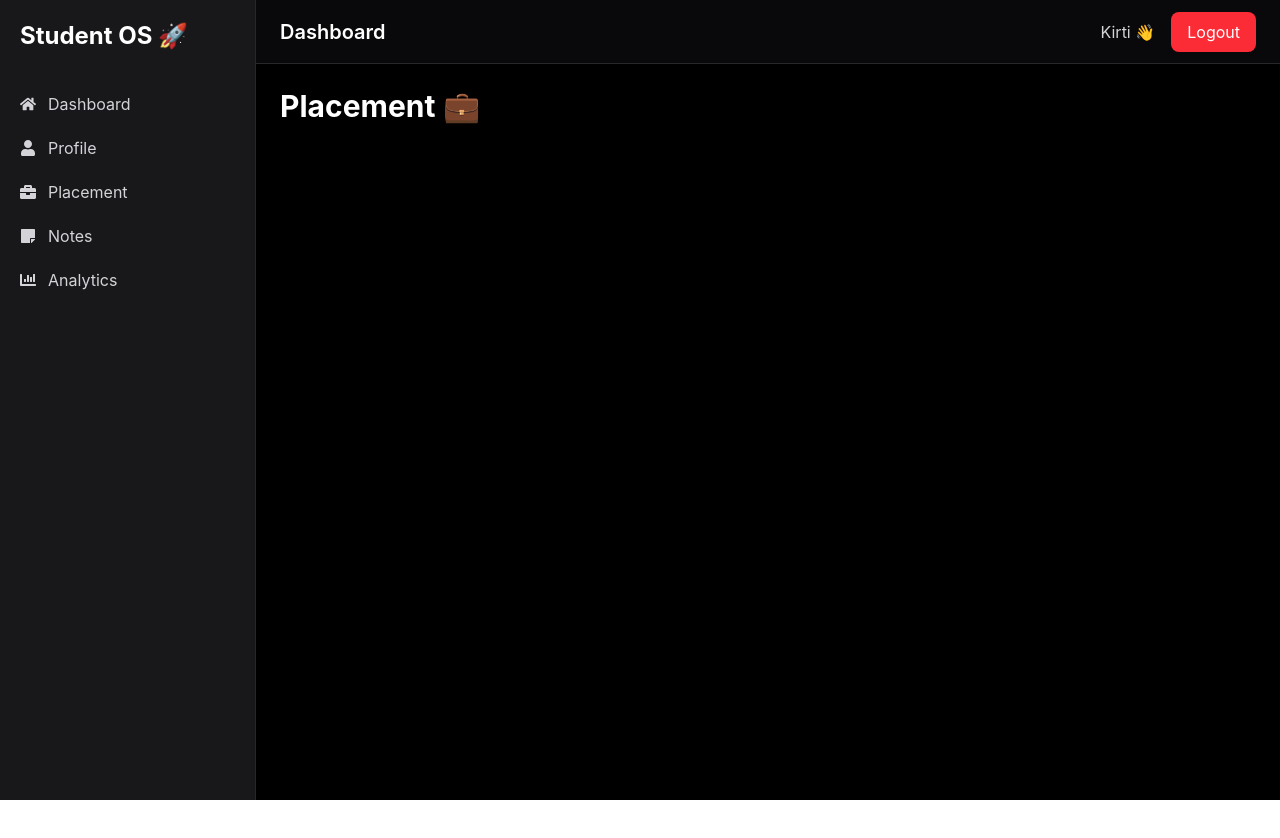
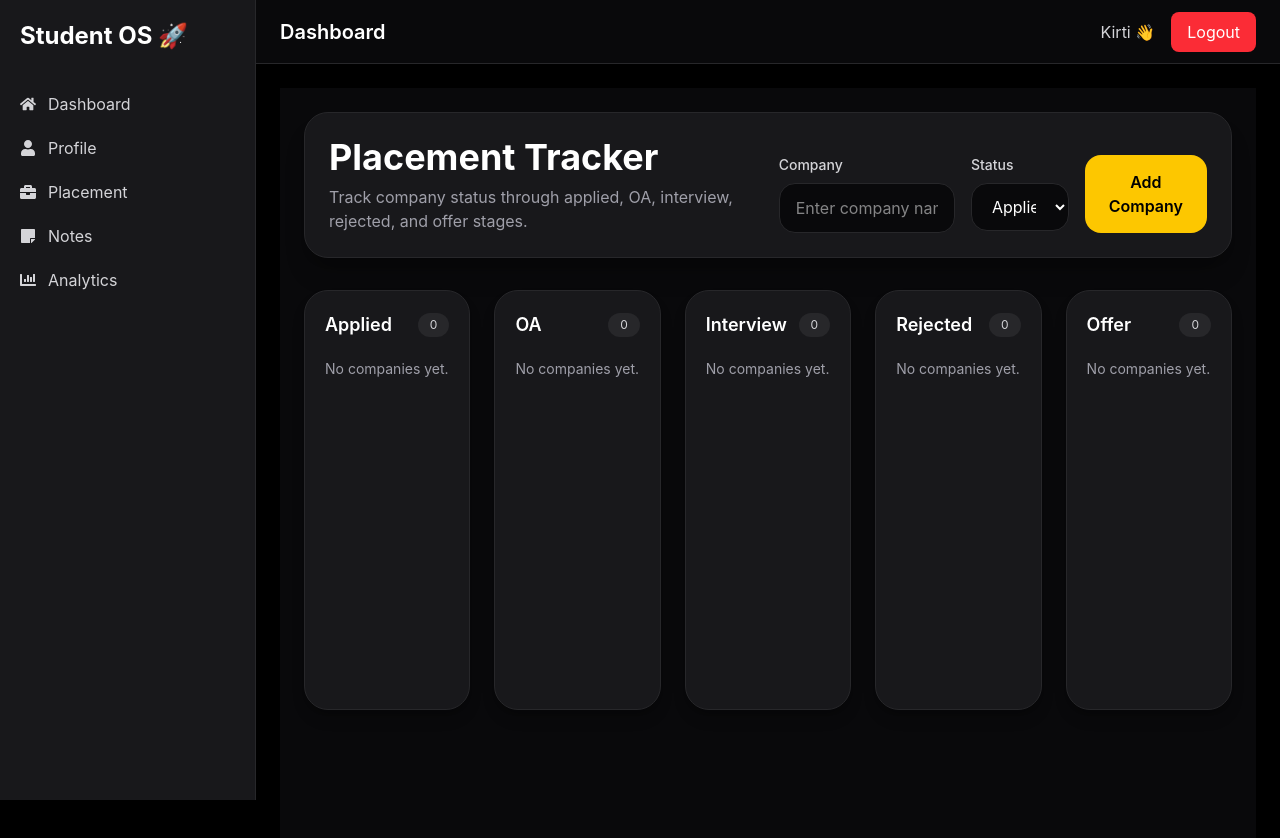
Before and after one commit to Kirti-Sharma11/student-os, a React (Vite) app in the folder frontend/: page /placement in a window 1280 px wide. Shown: the top 838 px of the page. Before the commit the page ends 800 px from the top, so only its background shows below. Built offline with nearby package versions, Linux system fonts and the light colour scheme; sample sign-in values are in the browser's storage.

Commit message:
feat: add placement tracker and protected dashboard layout

```diff
--- a/frontend/src/App.tsx
+++ b/frontend/src/App.tsx
@@ -14,44 +14,83 @@ import Register from "./pages/Auth/Register";
 
 import ProtectedRoute from "./components/ProtectedRoute";
 
+function App() {
 
-function App() {
   return (
+
     <BrowserRouter>
 
       <Routes>
 
+        {/* ========================= */}
         {/* AUTH ROUTES */}
-        <Route path="/login" element={<Login />} />
-        <Route path="/register" element={<Register />} />
+        {/* ========================= */}
 
+        <Route
+          path="/login"
+          element={<Login />}
+        />
+
+        <Route
+          path="/register"
+          element={<Register />}
+        />
+
+        {/* ========================= */}
         {/* MAIN APP ROUTES */}
+        {/* ========================= */}
+
         <Route
           path="*"
           element={
+
+            <ProtectedRoute>
+
               <div className="flex bg-black min-h-screen">
+
+                {/* Sidebar */}
 
                 <Sidebar />
 
+                {/* Main Content */}
+
                 <div className="flex-1">
 
+                  {/* Navbar */}
+
                   <Navbar />
+
+                  {/* Pages */}
 
                   <div className="p-6">
 
                     <Routes>
+
                       <Route
                         path="/"
-                       element={
-                        <ProtectedRoute>
-                          <Dashboard />
-                        </ProtectedRoute>
-                  }
+                        element={<Dashboard />}
                       />
-                    <Route path="/profile" element={ <ProtectedRoute><Profile /></ProtectedRoute>} />
-                    <Route path="/placement" element={<Placement />} />
-                    <Route path="/notes" element={<Notes />} />
-                    <Route path="/analytics" element={<Analytics />} />
+
+                      <Route
+                        path="/profile"
+                        element={<Profile />}
+                      />
+
+                      <Route
+                        path="/placement"
+                        element={<Placement />}
+                      />
+
+                      <Route
+                        path="/notes"
+                        element={<Notes />}
+                      />
+
+                      <Route
+                        path="/analytics"
+                        element={<Analytics />}
+                      />
+
                     </Routes>
 
                   </div>
@@ -59,12 +98,16 @@ function App() {
                 </div>
 
               </div>
+
+            </ProtectedRoute>
+
           }
         />
 
       </Routes>
 
     </BrowserRouter>
+
   );
 }
 
--- a/frontend/src/pages/Placement/Placement.tsx
+++ b/frontend/src/pages/Placement/Placement.tsx
@@ -1,7 +1,142 @@
+import { useEffect, useState } from "react";
+
+type PlacementStatus = "applied" | "oa" | "interview" | "rejected" | "offer";
+
+type PlacementColumns = Record<PlacementStatus, string[]>;
+
+const statusLabels: Record<PlacementStatus, string> = {
+  applied: "Applied",
+  oa: "OA",
+  interview: "Interview",
+  rejected: "Rejected",
+  offer: "Offer",
+};
+
+const defaultPlacements: PlacementColumns = {
+  applied: [],
+  oa: [],
+  interview: [],
+  rejected: [],
+  offer: [],
+};
+
+const PLACEMENT_STORAGE_KEY = "placementData";
+
 const Placement = () => {
+  const [companyName, setCompanyName] = useState("");
+  const [selectedStatus, setSelectedStatus] = useState<PlacementStatus>("applied");
+  const [placements, setPlacements] = useState<PlacementColumns>(() => {
+    if (typeof window === "undefined") return defaultPlacements;
+    try {
+      const saved = window.localStorage.getItem(PLACEMENT_STORAGE_KEY);
+      return saved ? (JSON.parse(saved) as PlacementColumns) : defaultPlacements;
+    } catch {
+      return defaultPlacements;
+    }
+  });
+
+  useEffect(() => {
+    window.localStorage.setItem(PLACEMENT_STORAGE_KEY, JSON.stringify(placements));
+  }, [placements]);
+
+  const addCompany = () => {
+    const trimmedName = companyName.trim();
+    if (!trimmedName) return;
+
+    setPlacements((prev) => ({
+      ...prev,
+      [selectedStatus]: [...prev[selectedStatus], trimmedName],
+    }));
+    setCompanyName("");
+  };
+
+  const ColumnCard = ({
+    title,
+    companies,
+  }: {
+    title: string;
+    companies: string[];
+  }) => (
+    <div className="bg-zinc-900 border border-zinc-800 rounded-3xl p-5 shadow-lg shadow-black/20 min-h-[420px]">
+      <div className="flex items-center justify-between mb-5">
+        <h2 className="text-lg font-semibold text-white">{title}</h2>
+        <span className="rounded-full bg-zinc-800 px-3 py-1 text-xs text-zinc-300">
+          {companies.length}
+        </span>
+      </div>
+
+      <div className="space-y-4">
+        {companies.length > 0 ? (
+          companies.map((company) => (
+            <div
+              key={`${title}-${company}`}
+              className="rounded-2xl border border-zinc-800 bg-zinc-950 px-4 py-3 transition hover:border-yellow-400 hover:bg-zinc-900"
+            >
+              {company}
+            </div>
+          ))
+        ) : (
+          <p className="text-sm text-zinc-400">No companies yet.</p>
+        )}
+      </div>
+    </div>
+  );
+
   return (
-    <div className="text-white text-3xl font-bold">
-      Placement 💼
+    <div className="min-h-screen bg-zinc-950 p-6 text-white">
+      <div className="mx-auto max-w-7xl">
+        <div className="mb-8 rounded-3xl border border-zinc-800 bg-zinc-900 p-6 shadow-xl shadow-black/20">
+          <div className="flex flex-col gap-4 md:flex-row md:items-end md:justify-between">
+            <div>
+              <h1 className="text-4xl font-bold">Placement Tracker</h1>
+              <p className="mt-2 max-w-2xl text-zinc-400">
+                Track company status through applied, OA, interview, rejected, and offer stages.
+              </p>
+            </div>
+
+            <div className="grid gap-4 sm:grid-cols-3 md:grid-cols-[1.8fr_1fr_0.8fr]">
+              <label className="block">
+                <span className="mb-2 block text-sm font-medium text-zinc-300">Company</span>
+                <input
+                  value={companyName}
+                  onChange={(e) => setCompanyName(e.target.value)}
+                  placeholder="Enter company name"
+                  className="w-full rounded-2xl border border-zinc-800 bg-zinc-950 px-4 py-3 text-white outline-none transition focus:border-yellow-400"
+                />
+              </label>
+
+              <label className="block">
+                <span className="mb-2 block text-sm font-medium text-zinc-300">Status</span>
+                <select
+                  value={selectedStatus}
+                  onChange={(e) => setSelectedStatus(e.target.value as PlacementStatus)}
+                  className="w-full rounded-2xl border border-zinc-800 bg-zinc-950 px-4 py-3 text-white outline-none transition focus:border-yellow-400"
+                >
+                  {Object.entries(statusLabels).map(([key, label]) => (
+                    <option key={key} value={key} className="bg-zinc-950 text-white">
+                      {label}
+                    </option>
+                  ))}
+                </select>
+              </label>
+
+              <button
+                type="button"
+                onClick={addCompany}
+                className="rounded-2xl bg-yellow-400 px-6 py-3 font-semibold text-black transition hover:bg-yellow-300"
+              >
+                Add Company
+              </button>
+            </div>
+          </div>
+        </div>
+
+        <div className="grid gap-6 xl:grid-cols-5 lg:grid-cols-2">
+          {Object.entries(statusLabels).map(([key, label]) => (
+            <ColumnCard key={key} title={label} companies={placements[key as PlacementStatus]} />
+          ))}
+        </div>
+      </div>
     </div>
   );
 };
```
Lines whose indentation alone changed are shown as unchanged.
